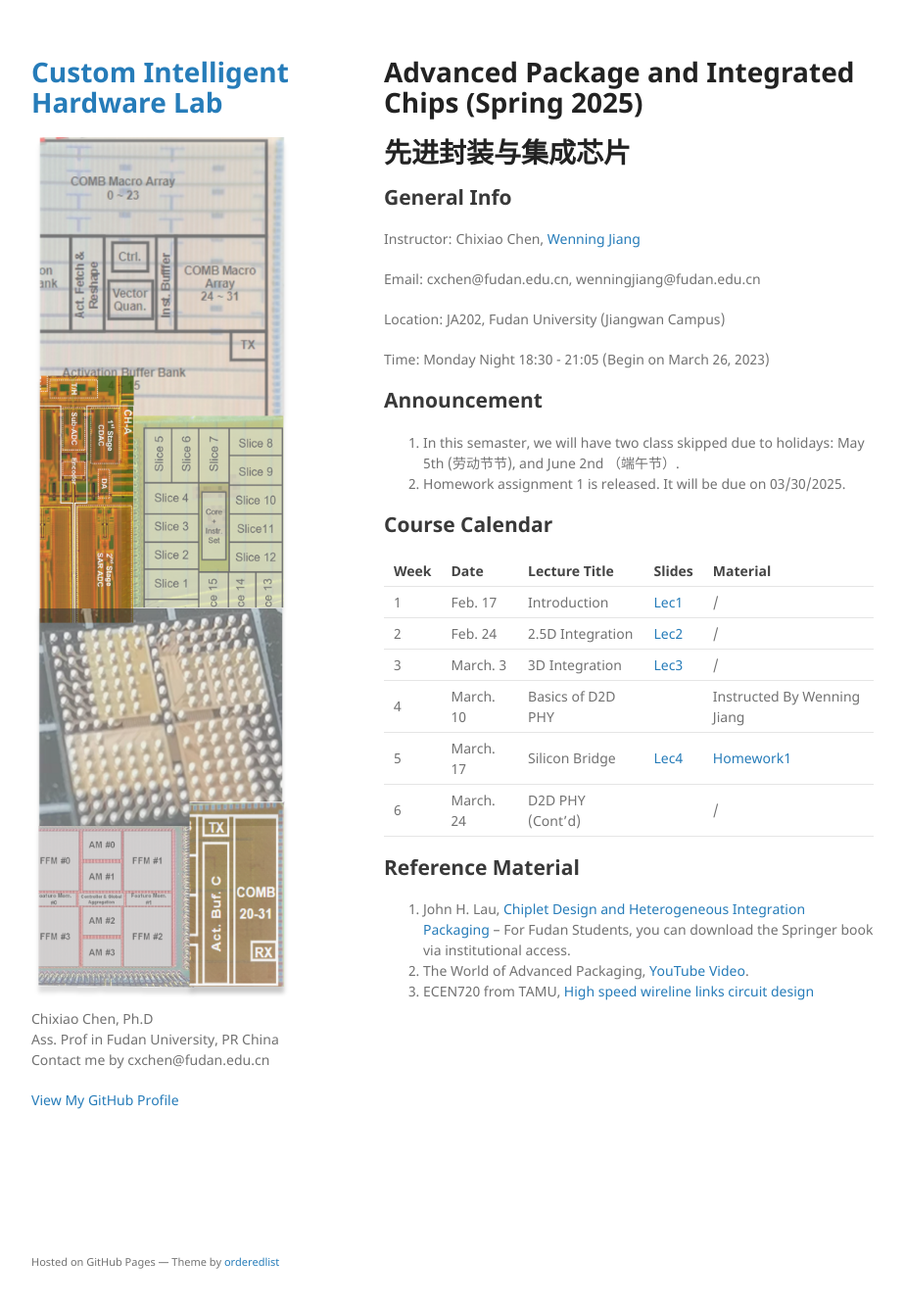
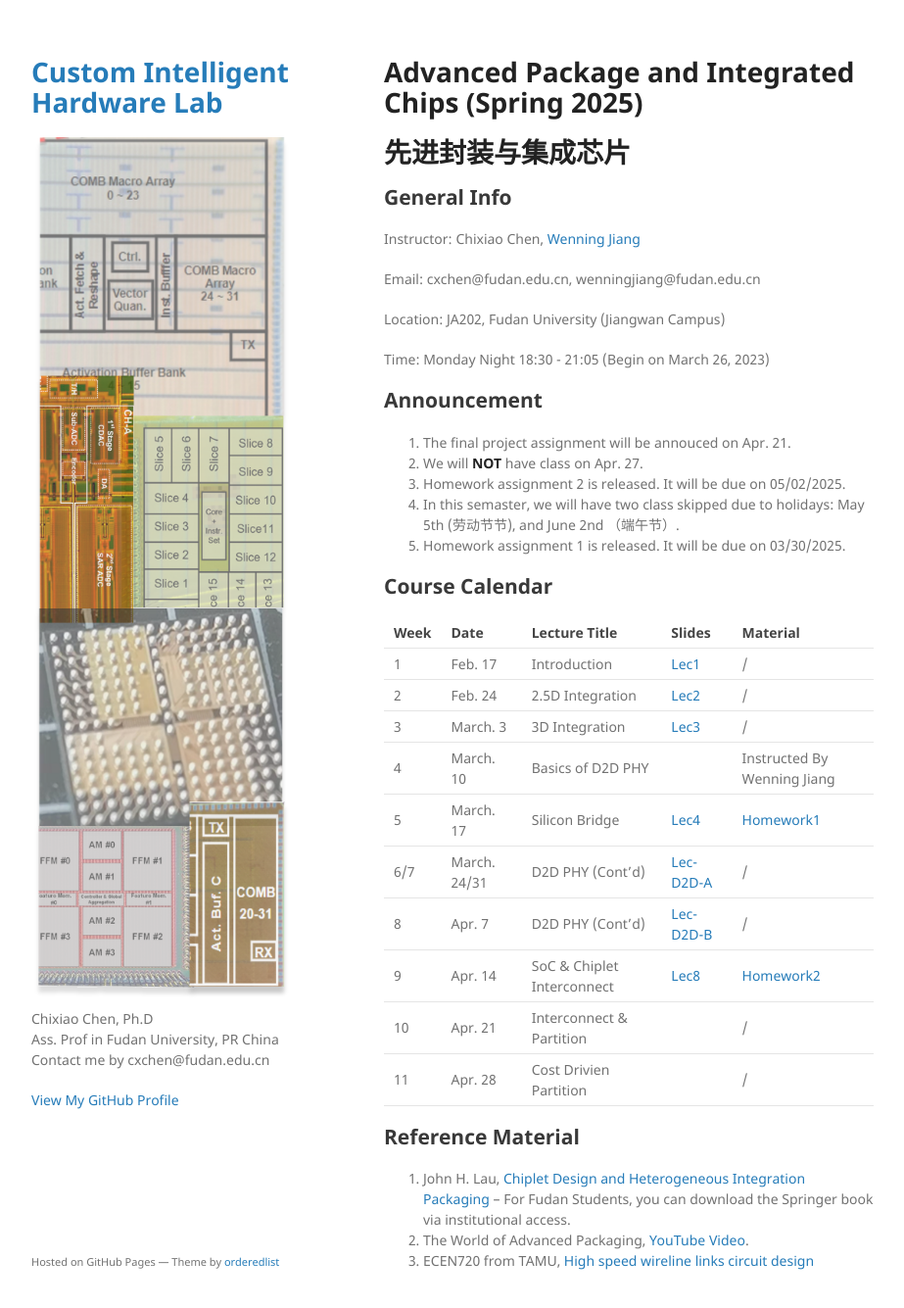
Before and after one commit to cihlab/cihlab.github.io, a Jekyll site: the page built from course/chiplet25.md, in a window 1280 px wide and 1367 px high. Shown: the top 1335 px of the window at 98% size, without its empty margins (178-1101 px from the left). Built offline with Jekyll 4.4.1, drawn with Linux system fonts in a browser that asks for light colours; our own code applies the rules of GitHub Pages for plain Markdown files.

Commit message:
Update chiplet25.md

```diff
--- a/course/chiplet25.md
+++ b/course/chiplet25.md
@@ -16,8 +16,11 @@ Location: JA202, Fudan University (Jiangwan Campus)
 Time: Monday Night 18:30 - 21:05 (Begin on March 26, 2023)
 
 ## Announcement
+1. The final project assignment will be annouced on Apr. 21.
+1. We will **NOT** have class on Apr. 27.
+1. Homework assignment 2 is released. It will be due on 05/02/2025.
 1. In this semaster, we will have two class skipped due to holidays: May 5th (劳动节节), and June 2nd （端午节）.
-2. Homework assignment 1 is released. It will be due on 03/30/2025.
+1. Homework assignment 1 is released. It will be due on 03/30/2025.
 
 ## Course Calendar
 
@@ -28,8 +31,11 @@ Time: Monday Night 18:30 - 21:05 (Begin on March 26, 2023)
 3| March. 3 | 3D Integration | [Lec3](./chiplet03_2025.pdf) | / |
 4| March. 10 | Basics of D2D PHY |  | Instructed By Wenning Jiang|
 5| March. 17 | Silicon Bridge | [Lec4](./chiplet04_2025.pdf) | [Homework1](./chiplet_hmwk_01_2025.pdf) |
-6| March. 24 | D2D PHY (Cont'd) | | / |
-
+6/7 | March. 24/31 | D2D PHY (Cont'd) |[Lec-D2D-A](./chiplet-04-05.pdf) | / |
+8 | Apr. 7 | D2D PHY (Cont'd) |[Lec-D2D-B](./chiplet-06-07.pdf) | / |
+9 | Apr. 14 | SoC & Chiplet Interconnect | [Lec8](./chiplet08_2025.pdf) | [Homework2](./chiplet_hmwk_02_2025.pdf) |
+10 | Apr. 21 | Interconnect & Partition |  | / |
+11 | Apr. 28 | Cost Drivien Partition |  | / |
 
 ## Reference Material
 
```
